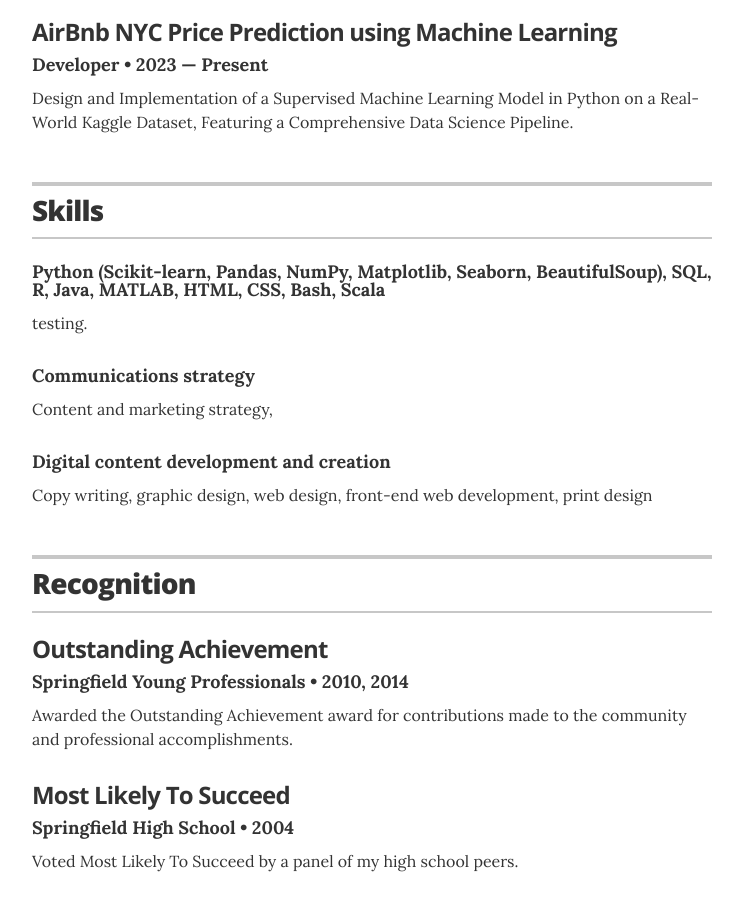
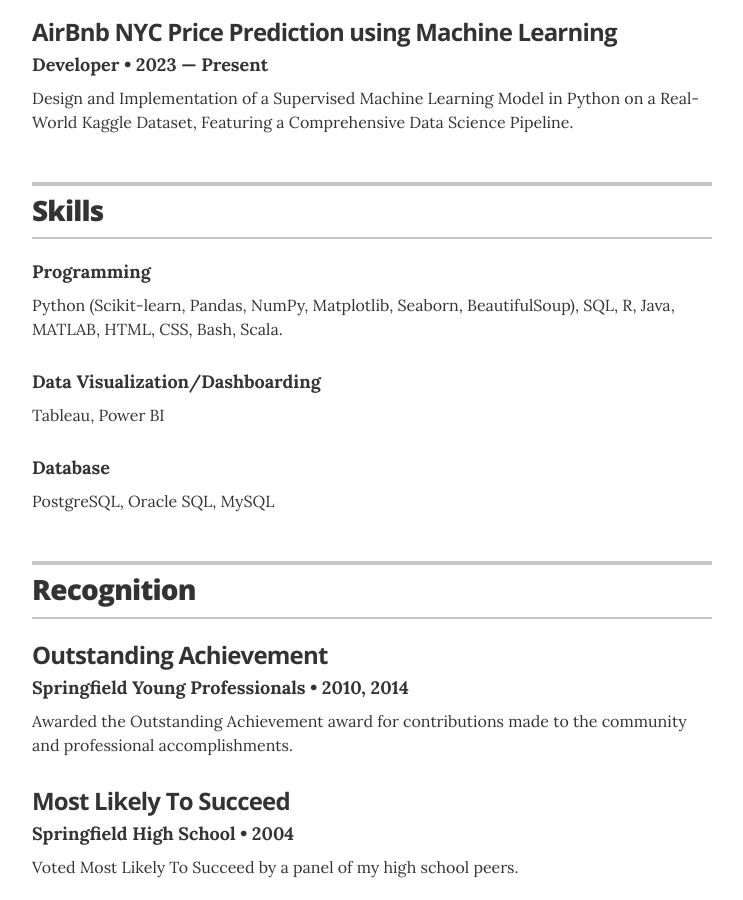
Before and after one commit to ttariqaziz/ttariqaziz.github.io, a Jekyll site: the page built from index.html, in a window 1280 px wide and 900 px high, scrolled down 2053 px. Shown: the whole window, without its empty margins (268-1011 px from the left). Built offline with Jekyll 4.4.1, drawn with Linux system fonts in a browser that asks for light colours.

Commit message:
Update skills.yml

```diff
--- a/_data/skills.yml
+++ b/_data/skills.yml
@@ -1,12 +1,12 @@
 # Skills
 # Programming
-- skill: Python (Scikit-learn, Pandas, NumPy, Matplotlib, Seaborn, BeautifulSoup), SQL, R, Java, MATLAB, HTML, CSS, Bash, Scala
-  description: testing.
+- skill: Programming
+  description: Python (Scikit-learn, Pandas, NumPy, Matplotlib, Seaborn, BeautifulSoup), SQL, R, Java, MATLAB, HTML, CSS, Bash, Scala.
 
-# Communications strategy
-- skill: Communications strategy
-  description: Content and marketing strategy,
+# Dashboard
+- skill: Data Visualization/Dashboarding
+  description: Tableau, Power BI
 
-# Digital content development and creation
-- skill: Digital content development and creation
-  description: Copy writing, graphic design, web design, front-end web development, print design
+# Database
+- skill: Database
+  description: PostgreSQL, Oracle SQL, MySQL
```
